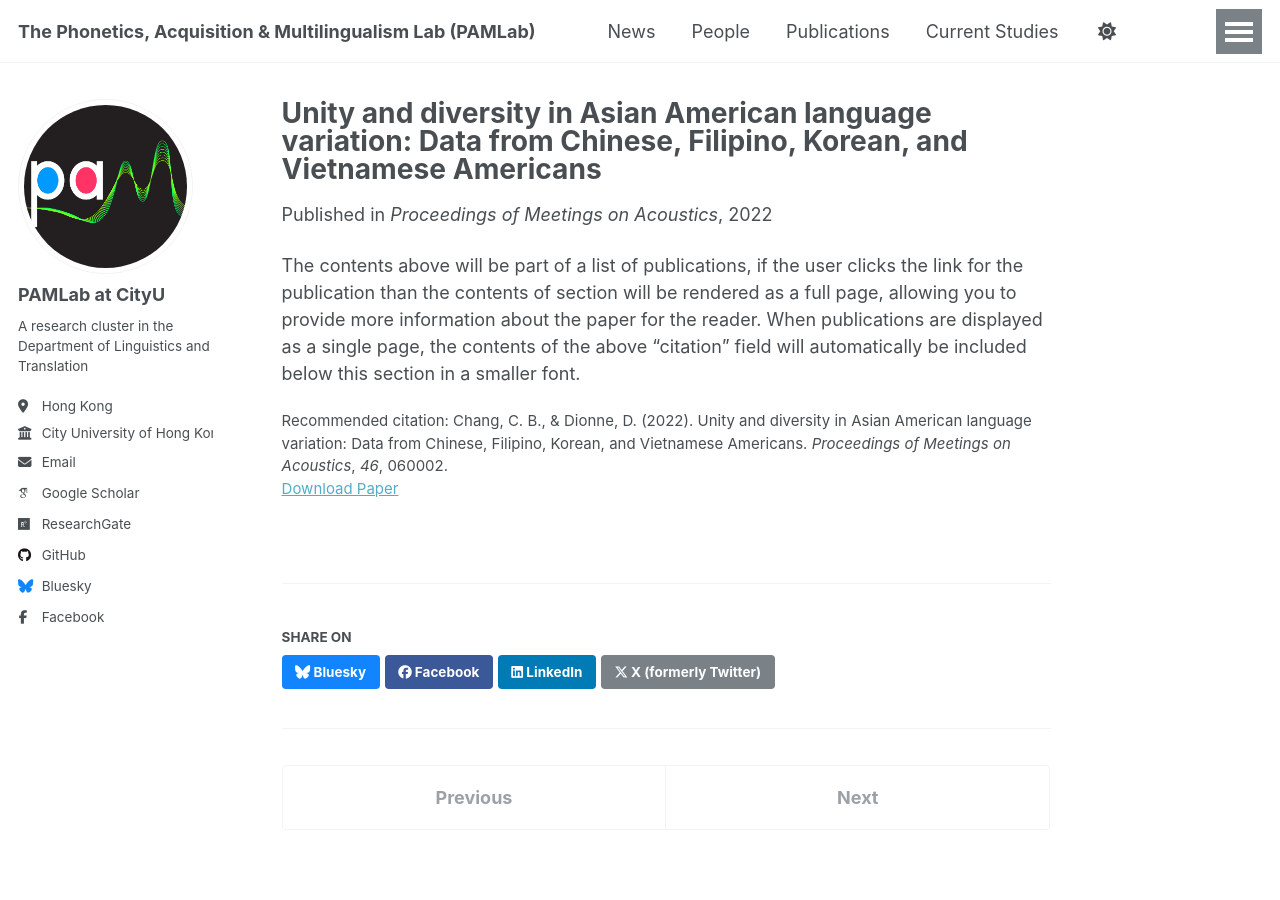
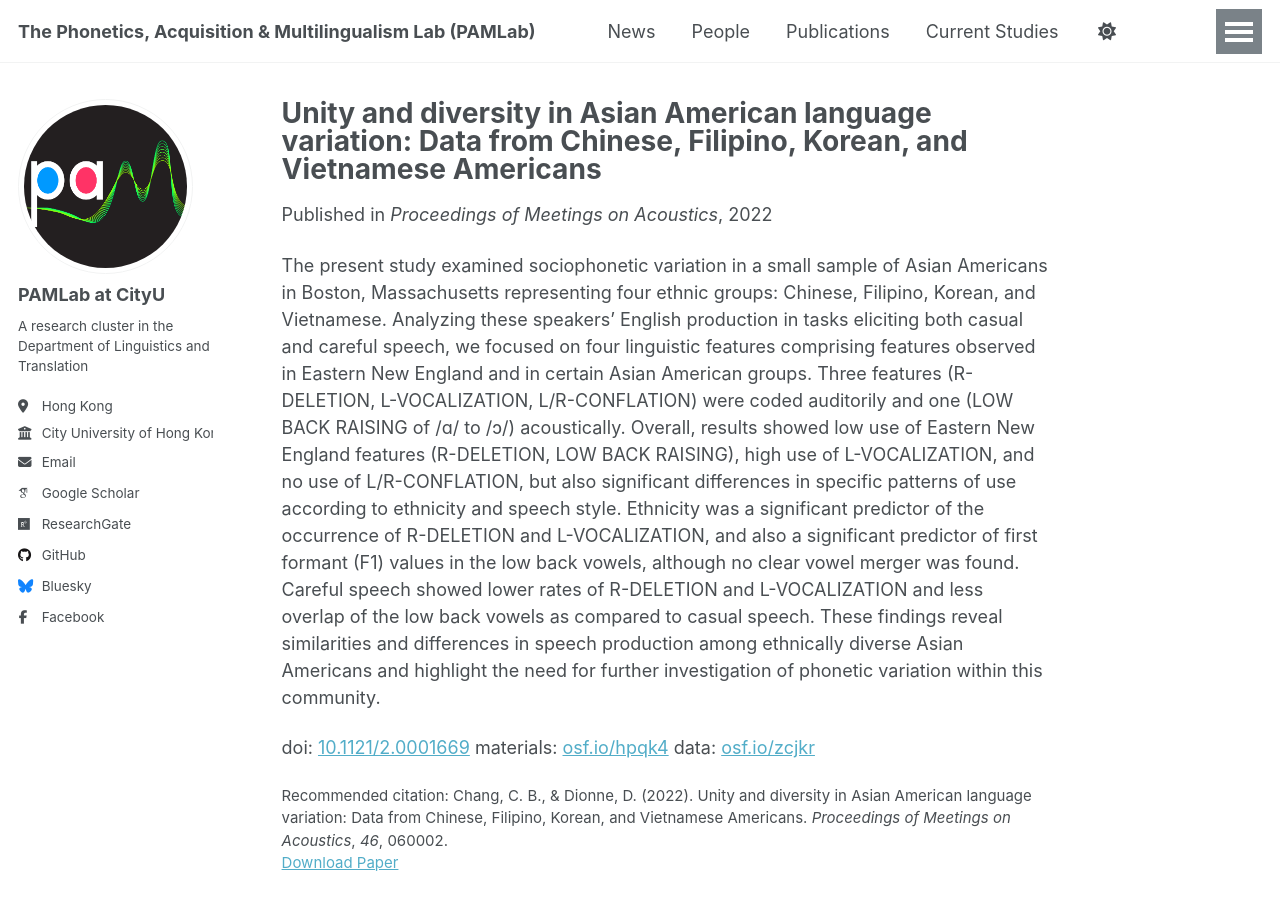
Before and after one commit to thepamlab/thepamlab.github.io, a Jekyll site: the page built from _publications/2022-05-23-unity-and-diversity.md, in a window 1280 px wide and 900 px high. Built offline with Jekyll 4.4.1, drawn with Linux system fonts in a browser that asks for light colours; some web fonts are replaced; a script that is not in the unit is left out.

Commit message:
Update 2022-05-23-unity-and-diversity.md

```diff
--- a/_publications/2022-05-23-unity-and-diversity.md
+++ b/_publications/2022-05-23-unity-and-diversity.md
@@ -3,11 +3,15 @@ title: "Unity and diversity in Asian American language variation: Data from Chin
 collection: publications
 category: other
 permalink: /publication/2022-05-23-unity-and-diversity
-excerpt: 'The present study examined sociophonetic variation in a small sample of Asian Americans in Boston, Massachusetts representing four ethnic groups: Chinese, Filipino, Korean, and Vietnamese. Analyzing these speakers’ English production in tasks eliciting both casual and careful speech, we focused on four linguistic features comprising features observed in Eastern New England and in certain Asian American groups. Three features (R-DELETION, L-VOCALIZATION, L/R-CONFLATION) were coded auditorily and one (LOW BACK RAISING of /ɑ/ to /ɔ/) acoustically. Overall, results showed low use of Eastern New England features (R-DELETION, LOW BACK RAISING), high use of L-VOCALIZATION, and no use of L/R-CONFLATION, but also significant differences in specific patterns of use according to ethnicity and speech style. Ethnicity was a significant predictor of the occurrence of R-DELETION and L-VOCALIZATION, and also a significant predictor of first formant (F1) values in the low back vowels, although no clear vowel merger was found. Careful speech showed lower rates of R-DELETION and L-VOCALIZATION and less overlap of the low back vowels as compared to casual speech. These findings reveal similarities and differences in speech production among ethnically diverse Asian Americans and highlight the need for further investigation of phonetic variation within this community.'
+excerpt: 'The present study examined sociophonetic variation in a small sample of Asian Americans in Boston, Massachusetts...'
 date: 2022-05-23
 venue: 'Proceedings of Meetings on Acoustics'
 paperurl: 'http://thepamlab.github.io/files/ChangDionne2022_POMA.pdf'
 citation: 'Chang, C. B., & Dionne, D. (2022). Unity and diversity in Asian American language variation: Data from Chinese, Filipino, Korean, and Vietnamese Americans. <i>Proceedings of Meetings on Acoustics</i>, <i>46</i>, 060002.'
 ---
 
-The contents above will be part of a list of publications, if the user clicks the link for the publication than the contents of section will be rendered as a full page, allowing you to provide more information about the paper for the reader. When publications are displayed as a single page, the contents of the above "citation" field will automatically be included below this section in a smaller font.
+The present study examined sociophonetic variation in a small sample of Asian Americans in Boston, Massachusetts representing four ethnic groups: Chinese, Filipino, Korean, and Vietnamese. Analyzing these speakers’ English production in tasks eliciting both casual and careful speech, we focused on four linguistic features comprising features observed in Eastern New England and in certain Asian American groups. Three features (R-DELETION, L-VOCALIZATION, L/R-CONFLATION) were coded auditorily and one (LOW BACK RAISING of /ɑ/ to /ɔ/) acoustically. Overall, results showed low use of Eastern New England features (R-DELETION, LOW BACK RAISING), high use of L-VOCALIZATION, and no use of L/R-CONFLATION, but also significant differences in specific patterns of use according to ethnicity and speech style. Ethnicity was a significant predictor of the occurrence of R-DELETION and L-VOCALIZATION, and also a significant predictor of first formant (F1) values in the low back vowels, although no clear vowel merger was found. Careful speech showed lower rates of R-DELETION and L-VOCALIZATION and less overlap of the low back vowels as compared to casual speech. These findings reveal similarities and differences in speech production among ethnically diverse Asian Americans and highlight the need for further investigation of phonetic variation within this community.
+
+doi: <a href='https://doi.org/10.1121/2.0001669' target="_blank">10.1121/2.0001669</a>
+materials: <a href='https://osf.io/hpqk4/' target="_blank">osf.io/hpqk4</a>
+data: <a href='https://osf.io/zcjkr/' target="_blank">osf.io/zcjkr</a>
```
